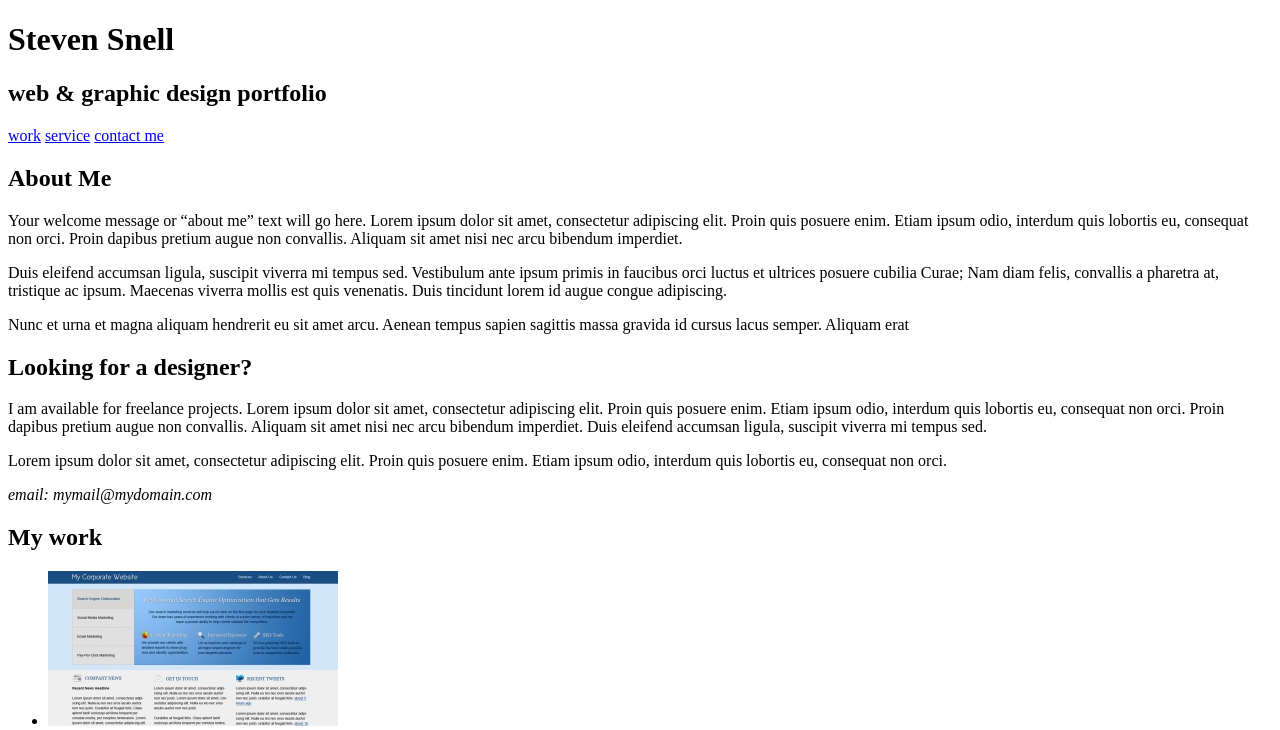
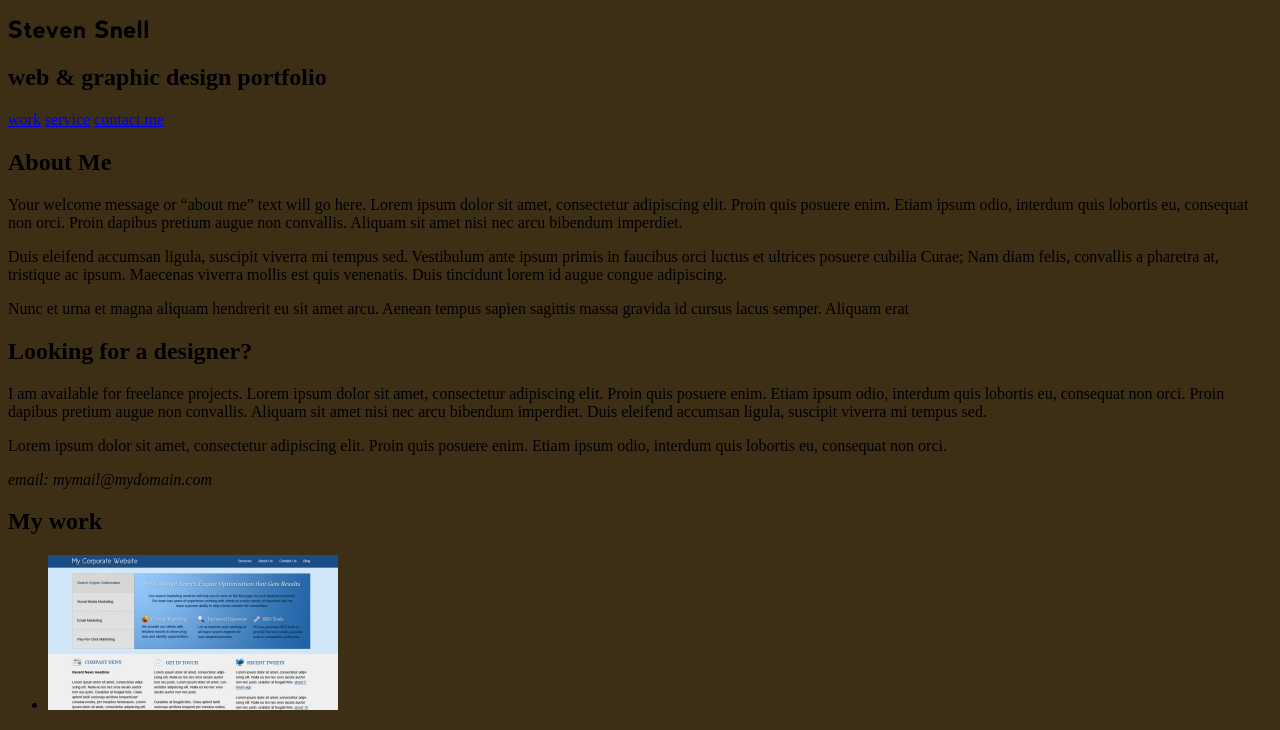
Before and after one commit to icyater/one-page-portfolio, a plain HTML site: page index.html in a window 1280 px wide. Shown: the top 730 px of the page. Drawn offline with Linux system fonts and the light colour scheme.

Commit message:
h1 font style linked in + font face ass well

```diff
--- /dev/null
+++ b/css/nevis.css
@@ -0,0 +1,8 @@
+@font-face {
+    font-family: 'NevisBold';
+    src: url('nevis.eot');
+    src: url('nevis.eot') format('embedded-opentype'),
+         url('nevis.woff') format('woff'),
+         url('nevis.ttf') format('truetype'),
+         url('nevis.svg#NevisBold') format('svg');
+}
--- /dev/null
+++ b/css/style.css
@@ -0,0 +1,7 @@
+body{
+	background-color: #3d2e16;
+}
+header h1{
+	font-family: NevisBold;
+	font-size: 18pt;
+}
--- a/index.html
+++ b/index.html
@@ -2,6 +2,8 @@
 <html>
 <head>
 	<title>Steven Snell</title>
+	<link rel="stylesheet" type="text/css" href="css/nevis.css">
+	<link rel="stylesheet" type="text/css" href="css/style.css">
 </head>
 <body>
 	<header>
```
Also changed, not shown: css/nevis.svg (added), css/nevis.ttf (added), css/nevis.woff (added), 1 other file.
